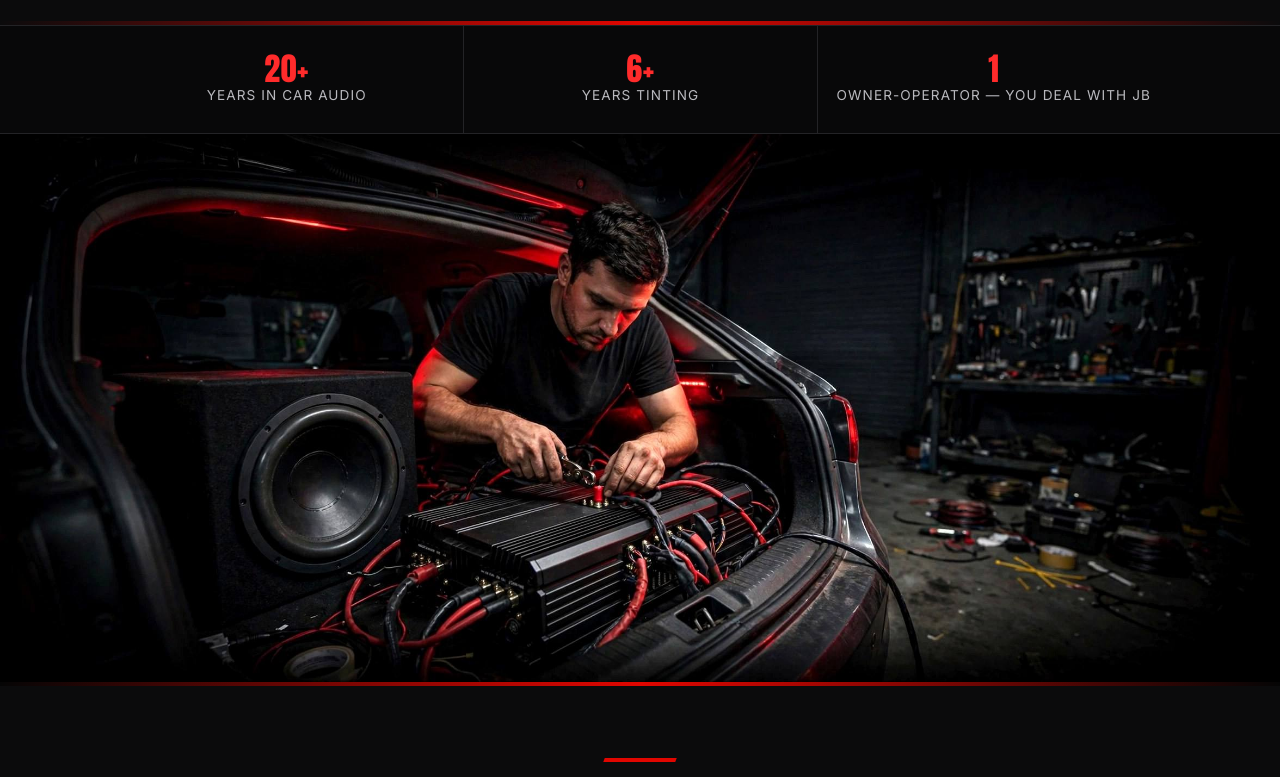
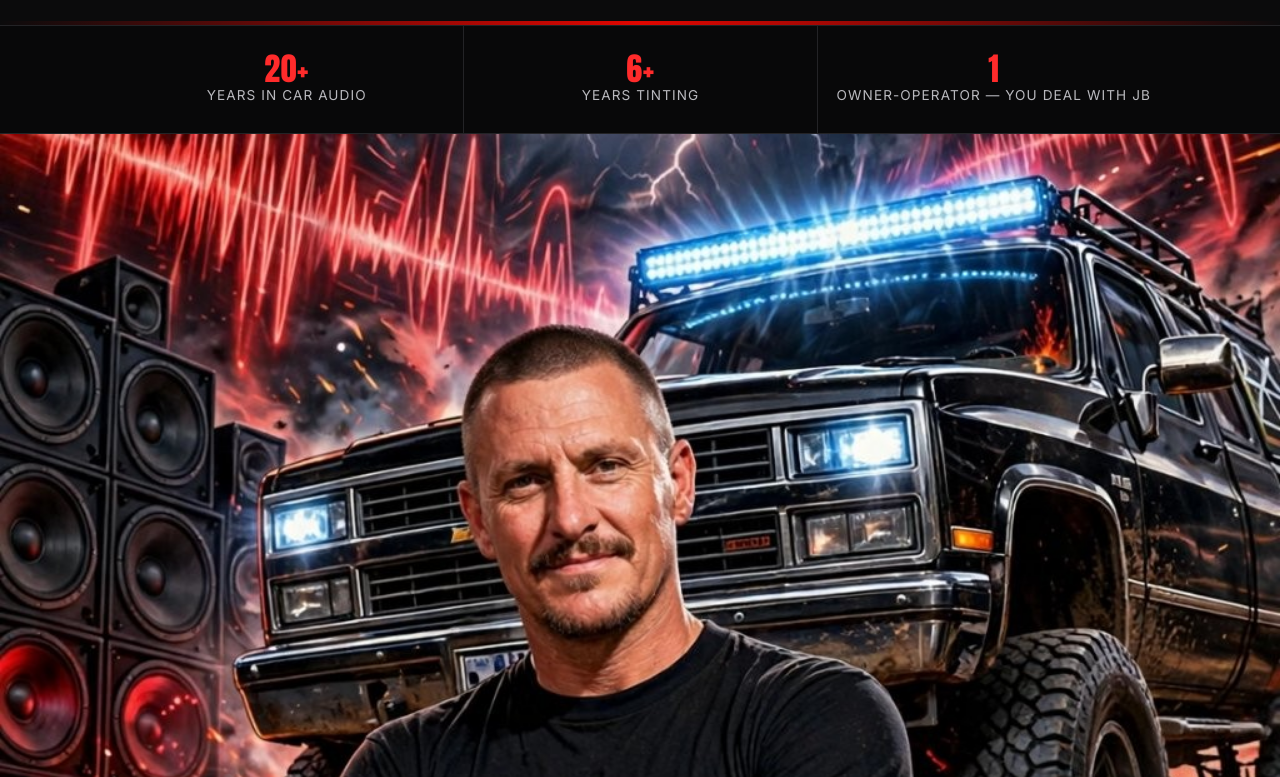
Before and after one commit to jbaudiosolutionsllc-arch/jb-audio-solutions, a plain HTML site: page index.html in a window 1280 px wide. Shown: the part 860-1637 px from the top of the page. Drawn offline with Linux system fonts and the light colour scheme.

Commit message:
Swap showcase to Jeramy speakers/truck photo

```diff
--- a/index.html
+++ b/index.html
@@ -179,7 +179,7 @@
 </div>
 
 <section class="showcase">
-  <img src="images/hero-bg.jpg" alt="Installer wiring up a car audio amplifier and subwoofer in a shop">
+  <img src="images/jeramy-speakers-truck.jpg" alt="Jeramy Brosman of JB's Audio Solutions standing in front of a wall of speakers and his truck">
 </section>
 
 <section id="services">
```
